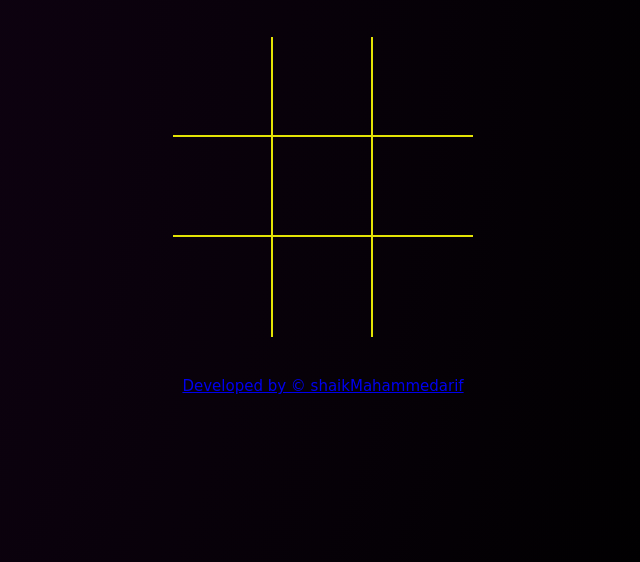
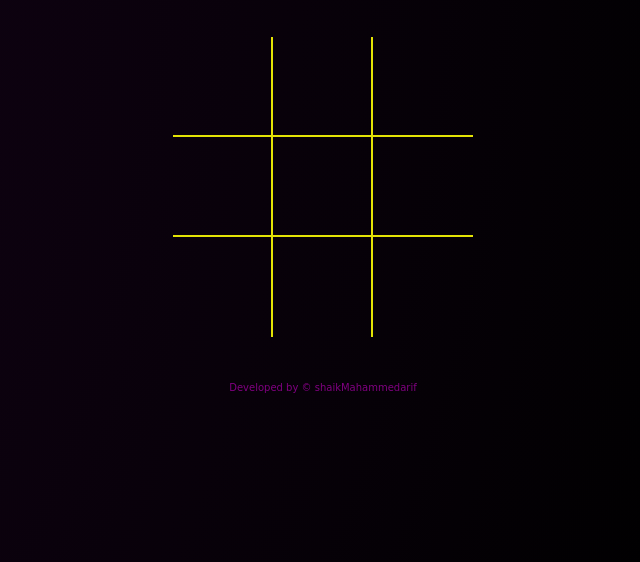
Before and after one commit to shaikMahammedarif/Tic-Tac-Toe, a plain HTML site: page index.html in a window 1280 px wide. Shown: the part 238-800 px from the top of the page, without its empty margins (317-957 px from the left). Drawn offline with Linux system fonts and the light colour scheme; a web font is replaced by a local one.

Commit message:
Update index.css

```diff
--- a/index.css
+++ b/index.css
@@ -80,14 +80,22 @@ button:hover {
     transform: translateY(-2px);
 }
 
+
 .foot{
     font-size: 15PX;
     padding: 40PX;
     text-decoration: none;
-
+    color: purple;
+}
+a{
+    font-size: 10PX;
+    padding: 40PX;
+    text-decoration: none;
+    color: purple;
+    text-align: center;
 }
 
 .foot:hover{
     cursor: pointer;
     transform: translateY(-2px);
-}
+  }
```
